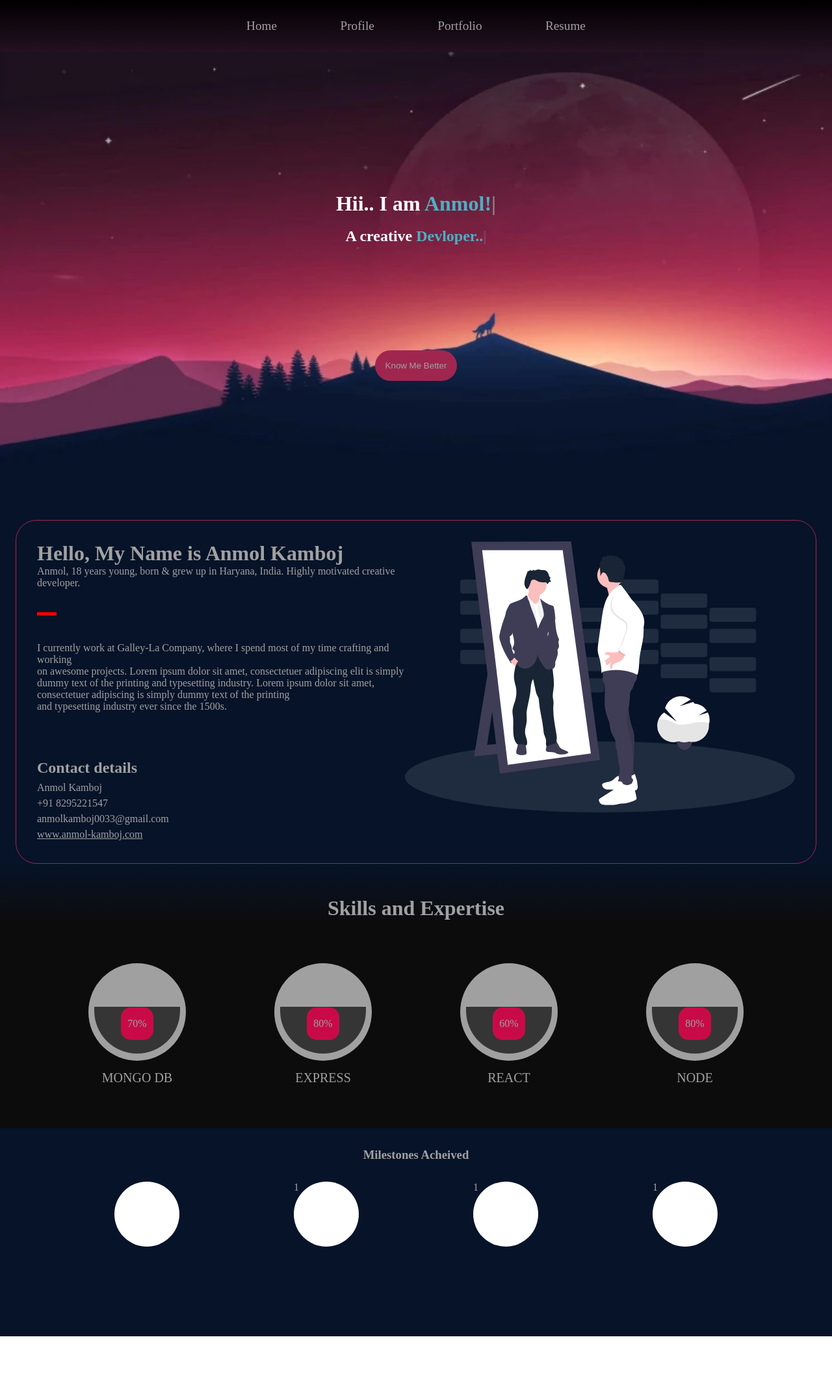
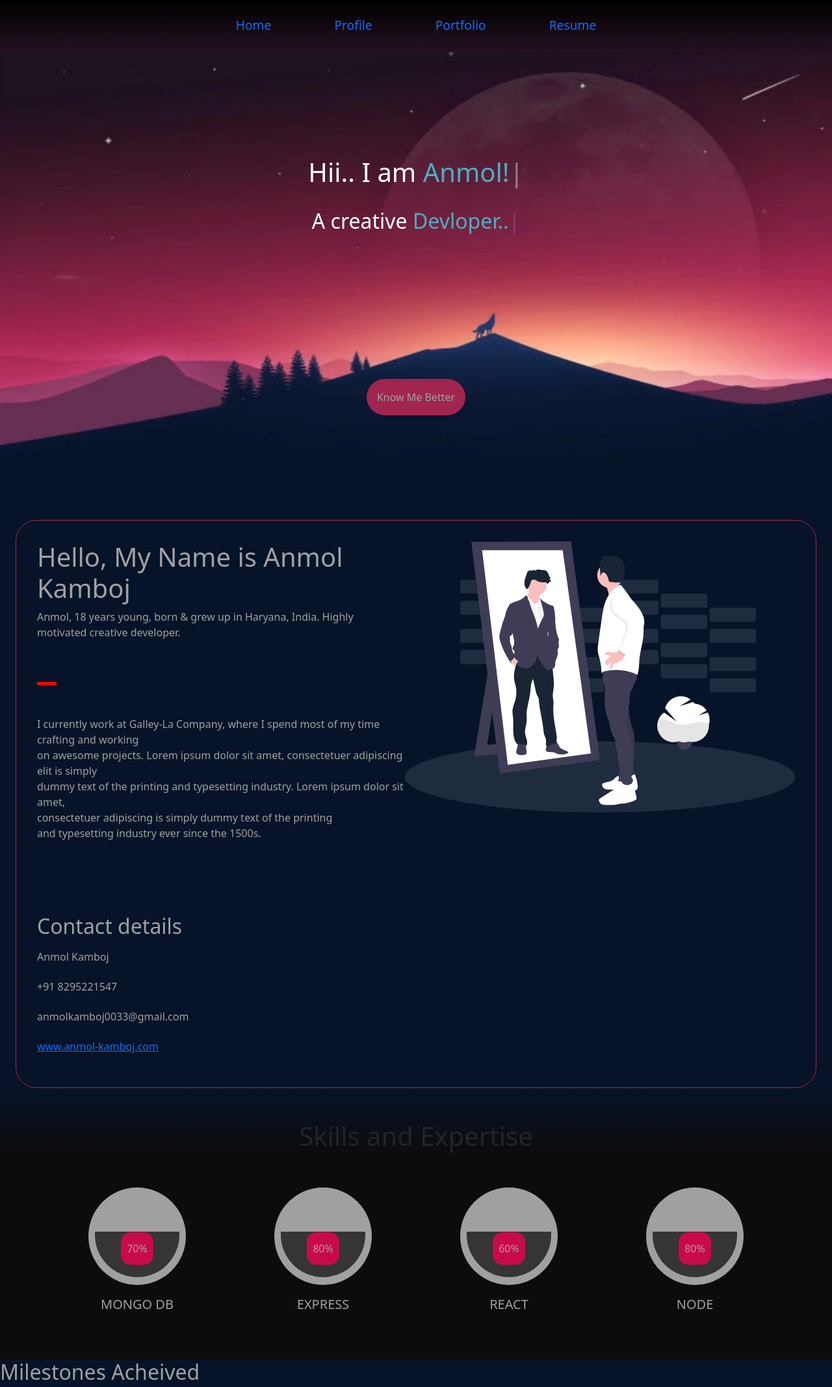
Before and after one commit to Anmol0033/anmol0033.github.io, a plain HTML site: page index.html in a window 1280 px wide. Shown: the top 2134 px of the page at 65% size. Before the commit the page ends 2056 px from the top, so only its background shows below. Drawn offline with nearby package versions, Linux system fonts and the light colour scheme.

Commit message:
Update index.html

```diff
--- a/index.html
+++ b/index.html
@@ -5,15 +5,30 @@
     <meta name="viewport" content="width=device-width, initial-scale=1.0">
     <title>Anmol Kamboj</title>
     <link rel="stylesheet" href="style.css">
+    <link rel="preconnect" href="https://fonts.googleapis.com">
+<link rel="preconnect" href="https://fonts.gstatic.com" crossorigin>
+<link href="https://fonts.googleapis.com/css2?family=Comfortaa:wght@300;400;500;600;700&display=swap" rel="stylesheet">
+<link rel="stylesheet" href="https://cdn.jsdelivr.net/npm/bootstrap@5.3.2/dist/css/bootstrap.min.css">
 </head>
 <body>
     <div class="header">
         <div class="header-content">
-            <div class="header-content-items">
-                <a href="#">Home</a>
-                <a href="#">Profile</a>
+            <div class="header-content-items nav nav-underline">
+                    <li class="nav-item">
+                        <a class="nav-link home" aria-current="page" href="#">Home</a>
+                      </li>
+                      <li class="nav-item">
+                        <a class="nav-link " aria-current="page" href="#">Profile</a>
+                      </li>
+                      <li class="nav-item">
+                        <a class="nav-link" aria-current="page" href="#">Portfolio</a>
+                      </li>
+                      <li class="nav-item">
+                        <a class="nav-link" aria-current="page" href="#">Resume</a>
+                      </li>
+                <!-- <a href="#">Profile</a>
                 <a class="display" href="#">Portfolio</a>
-                <a href="#">Resume</a>
+                <a href="#">Resume</a> -->
             </div>
         </div>
     </div>
@@ -57,7 +72,7 @@
                 </div>
             </div>
         </div>
-            <h1 class="Expertise">Skills and Expertise</h1>
+            <h1 class="Expertise " style="margin: 0px;" >Skills and Expertise</h1>
         <div class="works">
             <div class="skills-name">
                 <div class="skills">
@@ -101,15 +116,25 @@
             </div>
         </div>
         <div class="milestones">
-            <h3>Milestones Acheived </h3>
+            <h2 >Milestones Acheived </h2>
             <div class="images">
-                <div class="icon"></div>
-                <div class="icon">1</div>
-                <div class="icon">1</div>
-                <div class="icon">1</div>
+                <div class="icon">
+                    <img src="./coffee.svg" alt="">
+                    <p style="color: white; font-size: 1.5rem; text-align: center; padding-top: 2rem; padding-bottom: 2rem;"> 2000+ Cups of Tea</p>
+                </div>
+                <div class="icon">
+                    <img src="./time.svg " alt="">
+                    <p style="color: white; font-size: 1.5rem; text-align: center; padding-top: 2rem; padding-bottom: 2rem;">100+ Hours work</p>
+                </div>
+                <!-- <div class="icon">1</div>
+                <div class="icon">1</div> -->
             </div>
         </div>
+        <footer>
+            <p>	&#169; 2023 Anmol Kamboj. All Rights reserved </p>
+        </footer>
     <script src="https://unpkg.com/typed.js@2.0.16/dist/typed.umd.js"></script>
     <script src="Script.js" ></script>
+    <script src="https://cdn.jsdelivr.net/npm/bootstrap@5.3.2/dist/js/bootstrap.bundle.min.js"></script>
 </body>
 </html>
```
